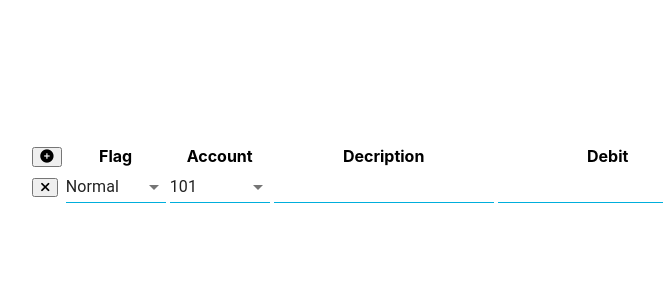
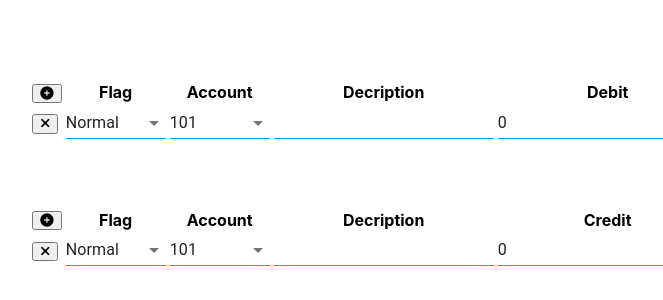
Before and after one commit to HareemSaad/Computerized-Accounting, a React (Create React App) app in the folder front-end/: page / in a window 1280 px wide. Shown: the part 226-526 px from the top of the page, without its empty margins (265-928 px from the left). Built offline with nearby package versions, Linux system fonts and the light colour scheme.

Commit message:
added credit form

```diff
--- a/front-end/src/components/general-journal/index.js
+++ b/front-end/src/components/general-journal/index.js
@@ -17,29 +17,47 @@ import './style.css';
 // }]
 
 export const GeneralJournal = () => {
-    const [transactions, setTransactions] = useState([{
+    const [debitTransactions, setDebitTransactions] = useState([{
         flag : 'N',
         account : 101,
         decription : '',
         debitTransaction : false,
+        debitAmount : 0
+    }]);
+
+    const [creditTransactions, setCreditTransactions] = useState([{
+        flag : 'N',
+        account : 101,
+        decription : '',
         creditTransaction : false,
-        debitAmount : 0,
         creditAmount : 0
     }]);
 
     useEffect (() => {
-        console.log(transactions);
-    }, [transactions])
+        console.log(debitTransactions);
+    }, [debitTransactions])
 
     // on submit check if sum debit == sum credit
 
-    const updateTransactionList = async (index, name, value) => {
-        let data = Object.assign([], transactions);
+    const updateDebitTransactionList = async (index, name, value) => {
+        let data = Object.assign([], debitTransactions);
         if (typeof name === "object") {
           data[index] = { ...data[index], ...name };
         } else if (name === 'debitAmount') {
             data[index]['debitTransaction'] = true
             data[index][name] = parseFloat(value);
+        } else {
+          data[index][name] = value;
+        }
+
+        console.log("data", data);
+        setDebitTransactions(data);
+    };
+
+    const updateCreditTransactionList = async (index, name, value) => {
+        let data = Object.assign([], creditTransactions);
+        if (typeof name === "object") {
+          data[index] = { ...data[index], ...name };
         } else if (name === 'creditAmount') {
             data[index]['creditTransaction'] = true;
             data[index][name] = parseFloat(value);
@@ -48,43 +66,59 @@ export const GeneralJournal = () => {
         }
 
         console.log("data", data);
-        setTransactions(data);
-      };
+        setCreditTransactions(data);
+    };
 
-    const removeRow = (i) => {
-        const newTransactions = [...transactions];
+    const removeDebitRow = (i) => {
+        const newTransactions = [...debitTransactions];
         if (newTransactions.length == 1) {return}
         newTransactions.splice(i, 1);
-        setTransactions(newTransactions);
-      };
+        setDebitTransactions(newTransactions);
+    };
 
-    const addRow = (e) => {
-        if (transactions.length == 3) {return}
-        setTransactions([...transactions, {
+    const removeCreditRow = (i) => {
+        const newTransactions = [...creditTransactions];
+        if (newTransactions.length == 1) {return}
+        newTransactions.splice(i, 1);
+        setCreditTransactions(newTransactions);
+    };
+
+    const addDebitRow = (e) => {
+        if (debitTransactions.length == 3) {return}
+        setDebitTransactions([...debitTransactions, {
             flag: 'N',
             account: 101,
             description: '',
             debitTransaction: false,
+            debitAmount: 0
+        }]);
+    };
+
+    const addCreditRow = (e) => {
+        if (creditTransactions.length == 3) {return}
+        setCreditTransactions([...creditTransactions, {
+            flag: 'N',
+            account: 101,
+            description: '',
             creditTransaction: false,
-            debitAmount: 0,
             creditAmount: 0
         }]);
     };
 
-    const tokenRow = (data, index) => {
+    const debitTokenRow = (data, index) => {
         return (
         <tr key={index}>
             <td>
             <button
                 className="btn text-danger fa fa-remove"
-                onClick={(e) => removeRow(index)}
+                onClick={(e) => removeDebitRow(index)}
             ></button>
             </td>
             <td className="w-25">
             <FormControl className="textfield MuiTextField-root mb-3">
                 <Select
                 value={data?.flag}
-                onChange={(e) => updateTransactionList(index, "flag", e.target.value)}
+                onChange={(e) => updateDebitTransactionList(index, "flag", e.target.value)}
                 className="textfield"
                 variant="standard"
                 required
@@ -100,7 +134,7 @@ export const GeneralJournal = () => {
             <FormControl className="textfield MuiTextField-root mb-3">
                 <Select
                 value={data?.account}
-                onChange={(e) => updateTransactionList(index, "account", e.target.value)}
+                onChange={(e) => updateDebitTransactionList(index, "account", e.target.value)}
                 className="textfield"
                 variant="standard"
                 required
@@ -115,7 +149,7 @@ export const GeneralJournal = () => {
             <td>
             <TextField
                 value={data?.description}
-                onChange={(e) => updateTransactionList(index, "description", e.target.value)}
+                onChange={(e) => updateDebitTransactionList(index, "description", e.target.value)}
                 className="textfield"
                 variant="standard"
                 required
@@ -123,8 +157,71 @@ export const GeneralJournal = () => {
             </td>
             <td>
             <TextField
-                value={data?.debit}
-                onChange={(e) => updateTransactionList(index, "debitAmount", e.target.value)}
+                value={data?.debitAmount}
+                onChange={(e) => updateDebitTransactionList(index, "debitAmount", e.target.value)}
+                className="textfield"
+                variant="standard"
+                required
+            />
+            </td>
+        </tr>
+        );
+    };
+
+    const creditTokenRow = (data, index) => {
+        return (
+        <tr key={index}>
+            <td>
+            <button
+                className="btn text-danger fa fa-remove"
+                onClick={(e) => removeCreditRow(index)}
+            ></button>
+            </td>
+            <td className="w-25">
+            <FormControl className="textfield MuiTextField-root mb-3">
+                <Select
+                value={data?.flag}
+                onChange={(e) => updateCreditTransactionList(index, "flag", e.target.value)}
+                className="textfield"
+                variant="standard"
+                required
+                label="Flag"
+                >
+                <MenuItem value="A" name='ADJ'>Adjustment</MenuItem>
+                <MenuItem value="C" name='CLO'>Closing</MenuItem>
+                <MenuItem value="N" name='NOR'>Normal</MenuItem>
+                </Select>
+            </FormControl>
+            </td>
+            <td className="w-25">
+            <FormControl className="textfield MuiTextField-root mb-3">
+                <Select
+                value={data?.account}
+                onChange={(e) => updateCreditTransactionList(index, "account", e.target.value)}
+                className="textfield"
+                variant="standard"
+                required
+                label="Account"
+                >
+                <MenuItem value="101" name='101'>101</MenuItem>
+                <MenuItem value="102" name='102'>102</MenuItem>
+                <MenuItem value="103" name='103'>103</MenuItem>
+                </Select>
+            </FormControl>
+            </td>
+            <td>
+            <TextField
+                value={data?.description}
+                onChange={(e) => updateCreditTransactionList(index, "description", e.target.value)}
+                className="textfield"
+                variant="standard"
+                required
+            />
+            </td>
+            <td>
+            <TextField
+                value={data?.creditAmount}
+                onChange={(e) => updateCreditTransactionList(index, "creditAmount", e.target.value)}
                 className="textfield"
                 variant="standard"
                 required
@@ -147,7 +244,7 @@ export const GeneralJournal = () => {
                         <th>
                             <button
                             className="btn text-success fa fa-plus-circle"
-                            onClick={addRow}
+                            onClick={addDebitRow}
                             ></button>
                         </th>
                         <th>Flag</th>
@@ -157,13 +254,13 @@ export const GeneralJournal = () => {
                         </tr>
                     </thead>
                     <tbody>
-                        {transactions.map((item, index) => {return tokenRow(item, index);})}
+                        {debitTransactions.map((item, index) => {return debitTokenRow(item, index);})}
                     </tbody>
                     </table>
                 </div>
                 </div>
             </div>
-            {/* <div className="erc20-cont">
+            <div className="erc20-cont">
                 <div className="erc20-inner-cont">
                 <div className="erc20-">
                     <table className="table table-bordered">
@@ -172,22 +269,22 @@ export const GeneralJournal = () => {
                         <th>
                             <button
                             className="btn text-success fa fa-plus-circle"
-                            onClick={addRow}
+                            onClick={addCreditRow}
                             ></button>
                         </th>
                         <th>Flag</th>
                         <th>Account</th>
                         <th>Decription</th>
-                        <th>Debit</th>
+                        <th>Credit</th>
                         </tr>
                     </thead>
                     <tbody>
-                        {transactions.map((item, index) => {return tokenRow(item, index);})}
+                        {creditTransactions.map((item, index) => {return creditTokenRow(item, index);})}
                     </tbody>
                     </table>
                 </div>
                 </div>
-            </div> */}
+            </div>
             </div>
         </>
     );
```
